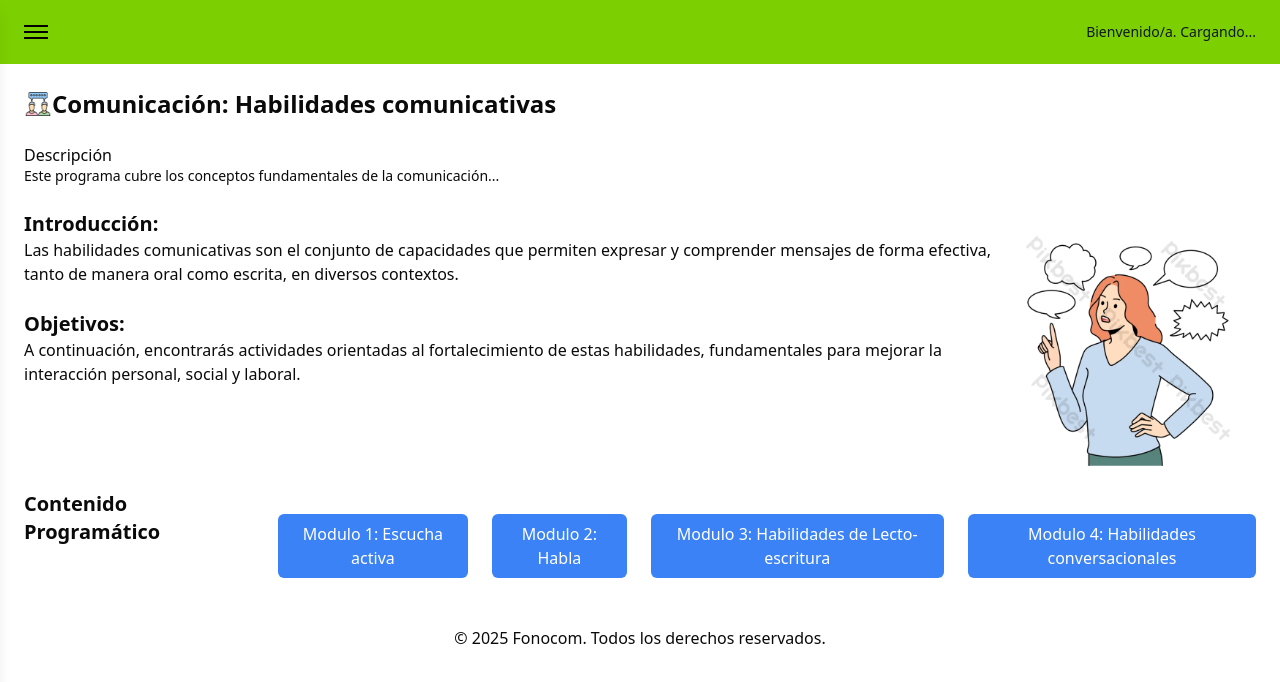
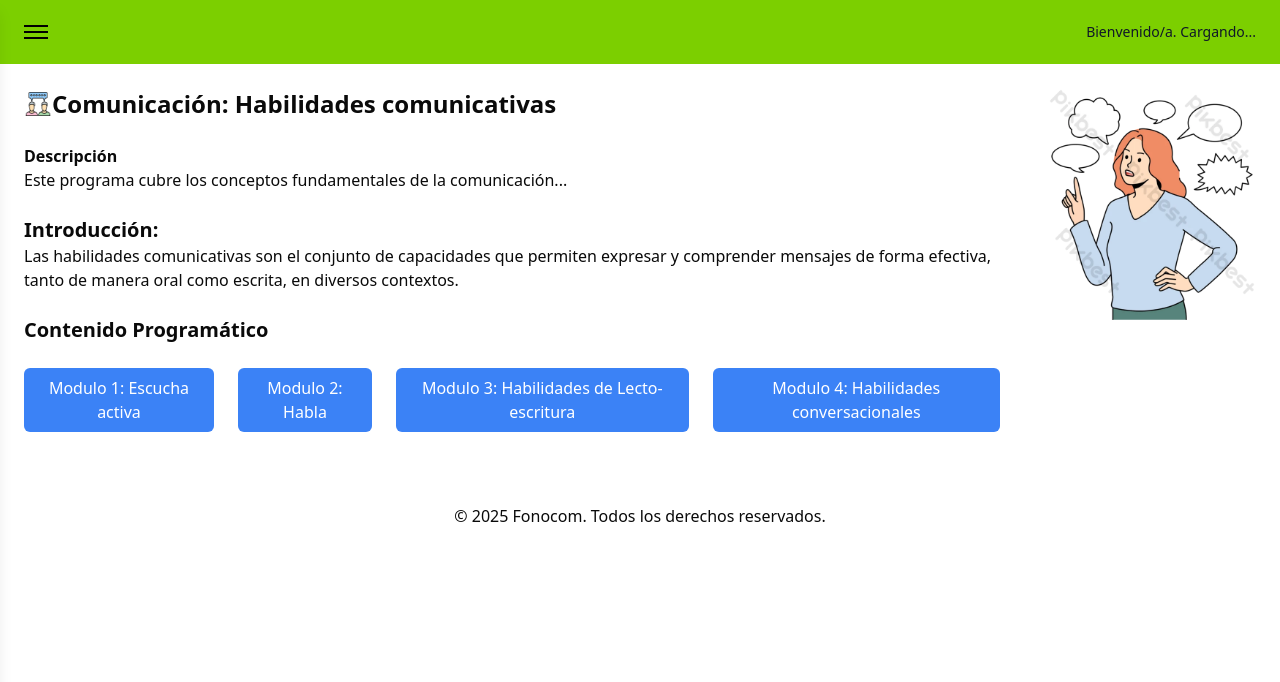
Before and after one commit to omfermaster2610/fonocom, a Next.js app: page /programas/comunicacion/modulos/habilidades in a window 1280 px wide. Shown: the top 682 px of the page. Built offline with nearby package versions, Linux system fonts and the light colour scheme.

Commit message:
fonocom v 0.1.6 - ajustes de letra, estructura en paginas

```diff
--- a/package.json
+++ b/package.json
@@ -34,6 +34,7 @@
     "@next/font": "^14.2.15",
     "@radix-ui/react-label": "^2.1.7",
     "@radix-ui/react-slot": "^1.2.3",
+    "animate.css": "^4.1.1",
     "aos": "^2.3.4",
     "class-variance-authority": "^0.7.1",
     "clsx": "^2.1.1",
--- a/src/app/homepage/page.tsx
+++ b/src/app/homepage/page.tsx
@@ -53,11 +53,13 @@ export default function HomePage() {
             {programs.map((program) => (
               <div
                 key={program.id}
-                className="border rounded-xl p-4 flex flex-col items-center text-center shadow hover:shadow-md transition max-w-sm mx-auto"
+                className="border rounded-xl p-4 flex flex-col items-center text-center shadow hover:shadow-md hover:scale-105 transition max-w-sm mx-auto"
               >
-                <div className="text-4xl mb-2">{program.icon}</div>
-                <h3 className="text-base font-semibold">{program.title}</h3>
-                <Link href={program.link}><button className="mt-3 text-sm font-underline cursor-pointer text-gray-800 border border-gray-500 px-3 py-1 rounded hover:bg-gray-200">
+                <div className="text-4xl mb-2 hover:scale-110 transition">{program.icon}</div>
+                <br/>
+                <p className="text-base font-semibold hover:scale-110 transition">{program.title}</p>
+                <br/>
+                <Link href={program.link}><button className="button mt-3 text-sm cursor-pointer text-gray-800">
                   Entrar
                 </button></Link>
                 <br></br>
--- a/src/app/programas/comunicacion/modulos/competencias/page.tsx
+++ b/src/app/programas/comunicacion/modulos/competencias/page.tsx
@@ -1,4 +1,3 @@
-/* eslint-disable @next/next/no-img-element */
 import React from 'react';
 import Header from '../../../../header';
 import Link from 'next/link';
@@ -20,8 +19,8 @@ const Comunicacion = () => {
       </div>
       <section>
         <br></br>
-        <p className="text-xl font-extrabold">Descripción</p>
-        <p className='text-sm  font-light'>Este programa cubre los conceptos fundamentales de la comunicación...</p>
+        <p className="font-semibold">Descripción</p>
+        <p>Este programa cubre los conceptos fundamentales de la comunicación...</p>
       </section>
       <br></br>
       <section className='space-y-1 w-fit flex'>
@@ -31,15 +30,7 @@ const Comunicacion = () => {
                 Las competencias comunicativas es la capacidad para usar el lenguaje de manera adecuada según el contexto, integrando conocimientos lingüísticos, socioculturales y estratégicos con el fin de lograr una comunicación clara y efectiva.
             </p>
             <br/>
-            <br/>
-            <p className="text-xl font-semibold">Objetivos:</p>
-            <p>
-                A continuación, encontrarás actividades diseñadas para fortalecer nuestras competencias comunicativas y mejorar la forma en que nos relacionamos con los demás en distintos entornos.
-            </p>
         </div>
-          <aside className=" w-64 p-4 border-l border-gray-300 shrink-0">
-            <img src="/images/comunicacion.png" alt="Comunicación" className='w-192 h-192' />
-          </aside>
       </section>
         <br></br>
           <div className="flex p-4 gap-10">
@@ -64,6 +55,9 @@ const Comunicacion = () => {
             </div>
           </div>
         </div>
+        <aside className=" w-64 p-4 border-l border-gray-300 shrink-0">
+          <img src="/images/comunicacion.png" alt="Comunicación" className='w-192 h-192' />
+        </aside>
       </div>
       <Footer />
     </div>
--- a/src/app/programas/comunicacion/modulos/habilidades/page.tsx
+++ b/src/app/programas/comunicacion/modulos/habilidades/page.tsx
@@ -20,8 +20,8 @@ const Comunicacion = () => {
       </div>
       <section>
         <br></br>
-        <h1 className="text-xl font-extrabold">Descripción</h1>
-        <p className='text-sm  font-light'>Este programa cubre los conceptos fundamentales de la comunicación...</p>
+        <p className="font-semibold">Descripción</p>
+        <p>Este programa cubre los conceptos fundamentales de la comunicación...</p>
       </section>
       <br></br>
       <section className='space-y-1 w-fit flex'>
@@ -31,21 +31,13 @@ const Comunicacion = () => {
                 Las habilidades comunicativas son el conjunto de capacidades que permiten expresar y comprender mensajes de forma efectiva, tanto de manera oral como escrita, en diversos contextos.
             </p>
             <br/>
-            <p className="text-xl font-semibold">Objetivos:</p>
-            <p>
-                A continuación, encontrarás actividades orientadas al fortalecimiento de estas habilidades, fundamentales para mejorar la interacción personal, social y laboral.
-            </p>
         </div>
-          <aside className=" w-64 p-4 border-l border-gray-300 shrink-0">
-            <img src="/images/comunicacion.png" alt="Comunicación" className='w-192 h-192' />
-          </aside>
       </section>
-        <br></br>
-          <div className="flex p-4 gap-10">
+      <div className="p-4 gap-10">
             <p className="text-xl font-semibold">Contenido Programático</p>
-            <div className="mt-8 flex flex-col">
+            <div className="mt-8">
               <br/>
-              <div className="flex flex-row gap-6 max-w-full">
+              <div className="flex flex-row grid-cols-2 gap-6 max-w-full">
                 <Link href="/programas/comunicacion/modulos/habilidades/modulo1">
                   <button type="button" className="button">Modulo 1: Escucha activa</button>
                 </Link>
@@ -62,7 +54,11 @@ const Comunicacion = () => {
               <br />
             </div>
           </div>
+        <br></br>
         </div>
+          <aside className=" w-64 p-4 border-l border-gray-300 shrink-0">
+            <img src="/images/comunicacion.png" alt="Comunicación" className='w-192 h-192' />
+          </aside>
       </div>
       <Footer />
     </div>
--- a/src/app/programas/comunicacion/page.tsx
+++ b/src/app/programas/comunicacion/page.tsx
@@ -35,7 +35,7 @@ const Comunicacion = () => {
           <div className="flex p-4 gap-10">
             <p className="text-xl font-semibold">Módulos Programáticos:</p>
             <br></br>
-            <div className="mt-8 flex flex-col">
+            <div className="mt-8">
               <br />
               <Link href="/programas/comunicacion/modulos/habilidades">
                 <button type='button' className="button">
--- a/src/app/programas/empleo/page.tsx
+++ b/src/app/programas/empleo/page.tsx
@@ -1,4 +1,3 @@
-/* eslint-disable @next/next/no-img-element */
 import React from 'react';
 import Header from '../../header';
 import Link from 'next/link';
@@ -20,8 +19,8 @@ const empleo = () => {
       </div>
       <section>
         <br></br>
-        <h1 className="text-xl font-extrabold">Descripción</h1>
-        <p className='text-sm  font-light'>Este programa cubre los conceptos fundamentales de la comunicación enfocada en el empleo...</p>
+        <p className="font-semibold">Descripción</p>
+        <p>Este programa cubre los conceptos fundamentales de la comunicación enfocada en el empleo...</p>
       </section>
       <br></br>
       <section className='space-y-1 w-fit flex'>
@@ -30,15 +29,7 @@ const empleo = () => {
           <p>
             El empleo es una actividad laboral que una persona realiza a cambio de una remuneración. Esta actividad puede desarrollarse en el marco de una relación formal o informal con una organización o un empleador.
           </p>
-          <br/>
-          <p className="text-xl font-semibold">Objetivos:</p>
-          <p>
-            A continuación, encontrarás una serie de actividades diseñadas para fortalecer tus habilidades y prepararte para comprender mejor cómo funciona el mundo laboral.
-          </p>
         </div>
-          <aside className=" w-64 p-4 border-l border-gray-300 shrink-0">
-            <img src="/images/empleo.png" alt="Empleo" className='w-192 h-192' />
-          </aside>
       </section>
         <br></br>
           <div className="p-4 gap-10">
@@ -63,6 +54,9 @@ const empleo = () => {
             </div>
           </div>
         </div>
+          <aside className=" w-64 p-4 border-l border-gray-300 shrink-0">
+            <img src="/images/empleo.png" alt="Empleo" className='w-192 h-192' />
+          </aside>
       </div>
       <Footer />
     </div>
--- a/src/app/programas/negocio/page.tsx
+++ b/src/app/programas/negocio/page.tsx
@@ -20,30 +20,21 @@ const empleo = () => {
       </div>
       <section>
         <br></br>
-        <h1 className="text-xl font-extrabold">Descripción</h1>
-        <p className='text-sm  font-light'>Este programa cubre los conceptos fundamentales de la comunicación enfocada en los negocios y el emprendimiento...</p>
+        <h1 className="font-semibold">Descripción</h1>
+        <p>Este programa cubre los conceptos fundamentales de la comunicación enfocada en los negocios y el emprendimiento...</p>
       </section>
       <br></br>
-      <h1>Introducción</h1>
       <section className='space-y-1 w-fit flex'>
         <div>
           <p className="text-xl font-semibold">Introducción:</p>
           <p>
             Una idea de negocio es una propuesta inicial que identifica una necesidad en el mercado y plantea una solución a través de un producto o servicio. Su objetivo es generar valor económico y social, respondiendo a las demandas de los consumidores.
           </p>
-          <br/>
-          <p className="text-xl font-semibold">Objetivos:</p>
-          <p>
-            A continuación, encontrarás actividades diseñadas para fortalecer tus habilidades en la creación y visualización de un emprendimiento dentro del entorno del mercado.
-          </p>
         </div>
-          <aside className=" w-64 p-4 border-l border-gray-300 shrink-0">
-            <img src="/images/negocio.png" alt="Negocio" className='w-192 h-192' />
-          </aside>
       </section>
         <br></br>
           <div className="p-4 gap-10">
-            <p className="text-xl font-semibold">Contenido Programático</p>
+            <p className="text-lg font-semibold">Contenido Programático</p>
             <div className="mt-8">
               <br/>
               <div className="flex flex-row gap-6 max-w-full">
@@ -67,6 +58,9 @@ const empleo = () => {
             </div>
           </div>
         </div>
+        <aside className=" w-64 p-4 border-l border-gray-300 shrink-0">
+          <img src="/images/negocio.png" alt="Negocio" className='w-192 h-192' />
+        </aside>
       </div>
       <Footer />
     </div>
--- a/src/app/sidebar.tsx
+++ b/src/app/sidebar.tsx
@@ -18,7 +18,7 @@ export default function Sidebar({ isOpen, onClose }: SidebarProps) {
     <>
       {/* Sidebar */}
       <div
-      className={`fixed top-0 left-0 h-full w-64 bg-white shadow-lg transform transition-transform duration-300 z-20 ${
+      className={`flex flex-col fixed top-0 left-0 h-full w-64 bg-white shadow-lg transform transition-transform duration-300 z-20 ${
         isOpen ? 'translate-x-0' : '-translate-x-full'
       }`}
       style={{
@@ -28,7 +28,7 @@ export default function Sidebar({ isOpen, onClose }: SidebarProps) {
       <div style={{
           marginTop: "2rem",
         }}>
-        <button onClick={onClose} className="text-lg justify-end mb-6 cursor-pointer hover:transform hover:scale-110">
+        <button onClick={onClose} className=" text-lg justify-end mb-6 cursor-pointer hover:transform hover:scale-110">
           <p className="text-2xl">X</p>
         </button>
         <ul className="space-y-4 cursor-pointer">
```
Also changed, not shown: 1 other file (tests, documents, lock files or other folders).
